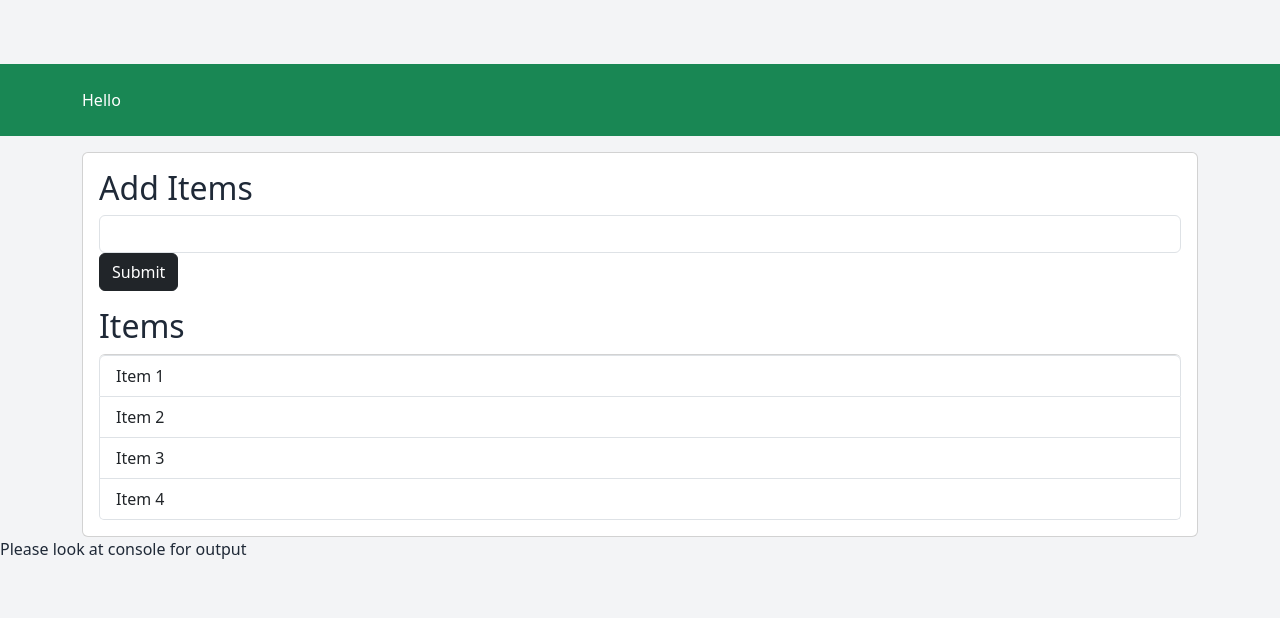
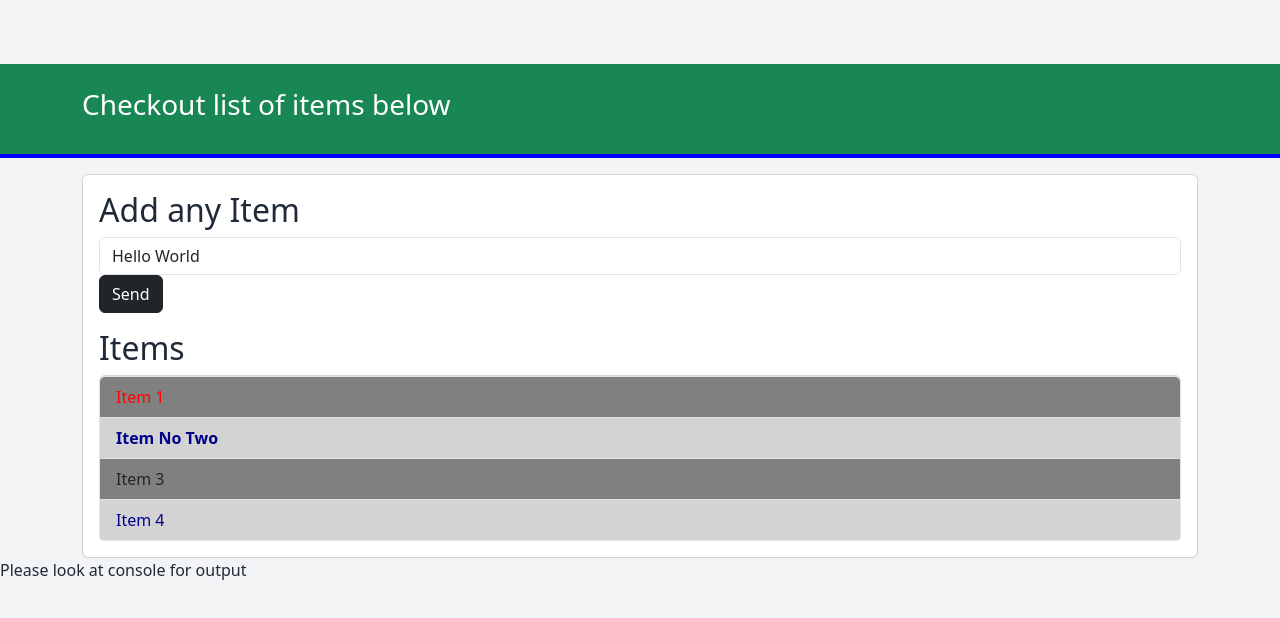
Before and after one commit to ahmedksyed/learning_plan, a website: page dom_manipulation.html in a window 1280 px wide. Drawn offline with nearby package versions, Linux system fonts and the light colour scheme.

Commit message:
Update dom_manipulation.html
Day 8, DOM Manipulation Crash Course

```diff
--- a/dom_manipulation.html
+++ b/dom_manipulation.html
@@ -50,7 +50,7 @@
         console.log(document.body);
         console.log(document.all);
         console.log(document.all[10]);
-        document.all[10].textContent = "Hello";
+        // document.all[10].textContent = "Hello";
         console.log(document.forms[0]);
         console.log(document.links);
         console.log(document.images);
@@ -59,7 +59,68 @@
         console.log(document.getElementById("header-title"));
         var headerTitle = document.getElementById("header-title");
         var header = document.getElementById("main-header");
+        console.log(headerTitle);
+        headerTitle.textContent = "List of items";
+        headerTitle.innerText = "Checkout list of items";
+        headerTitle.innerHTML = "<h3>Checkout list of items below</h3>";
+        header.style.borderBottom = "solid 3px red";
 
+        // Get element by class name
+        var items = document.getElementsByClassName("list-group-item");
+        console.log(items);
+        console.log(items[1]);
+        items[1].textContent = "Item Two";
+        items[1].style.fontWeight = "bold";
+        items[1].style.backgroundColor = "yellow";
+
+        for(var i = 0; i < items.length; i++) {
+           items[i].style.backgroundColor = "lightgray";
+        }
+
+        // Get element by tag name
+        var li = document.getElementsByTagName("li");
+        console.log(li);
+        console.log(li[1]);
+        li[1].textContent = "Item No Two";
+        li[1].style.fontWeight = "bold";
+        li[1].style.backgroundColor = "yellow";
+
+        for(var i = 0; i < li.length; i++) {
+           li[i].style.backgroundColor = "lightgray";
+        }
+
+        // Query Selector
+        var header = document.querySelector("#main-header");
+        header.style.borderBottom = "solid 4px blue";
+
+        var input = document.querySelector("input");
+        input.value = "Hello World";
+
+        var submit = document.querySelector('input[type="submit"]');
+        submit.value = "Send";
+
+        var item = document.querySelector(".list-group-item");
+        item.style.color = "red";
+
+        var lastItem = document.querySelector(".list-group-item:last-child");
+        lastItem.style.color = "blue";
+
+
+        var secondItem = document.querySelector(".list-group-item:nth-child(2)");
+        secondItem.style.color = "coral";
+
+        // Query Selector All
+
+        var titles = document.querySelectorAll(".title");
+        console.log(titles);
+        titles[0].textContent = "Add any Item";
+
+        var odd = document.querySelectorAll("li:nth-child(odd)");
+        var even = document.querySelectorAll("li:nth-child(even)");
+        for(var i = 0; i < odd.length; i++) {
+            odd[i].style.backgroundColor = "gray";
+            even[i].style.color = "darkblue";
+        }
 
     </script>
 
```
